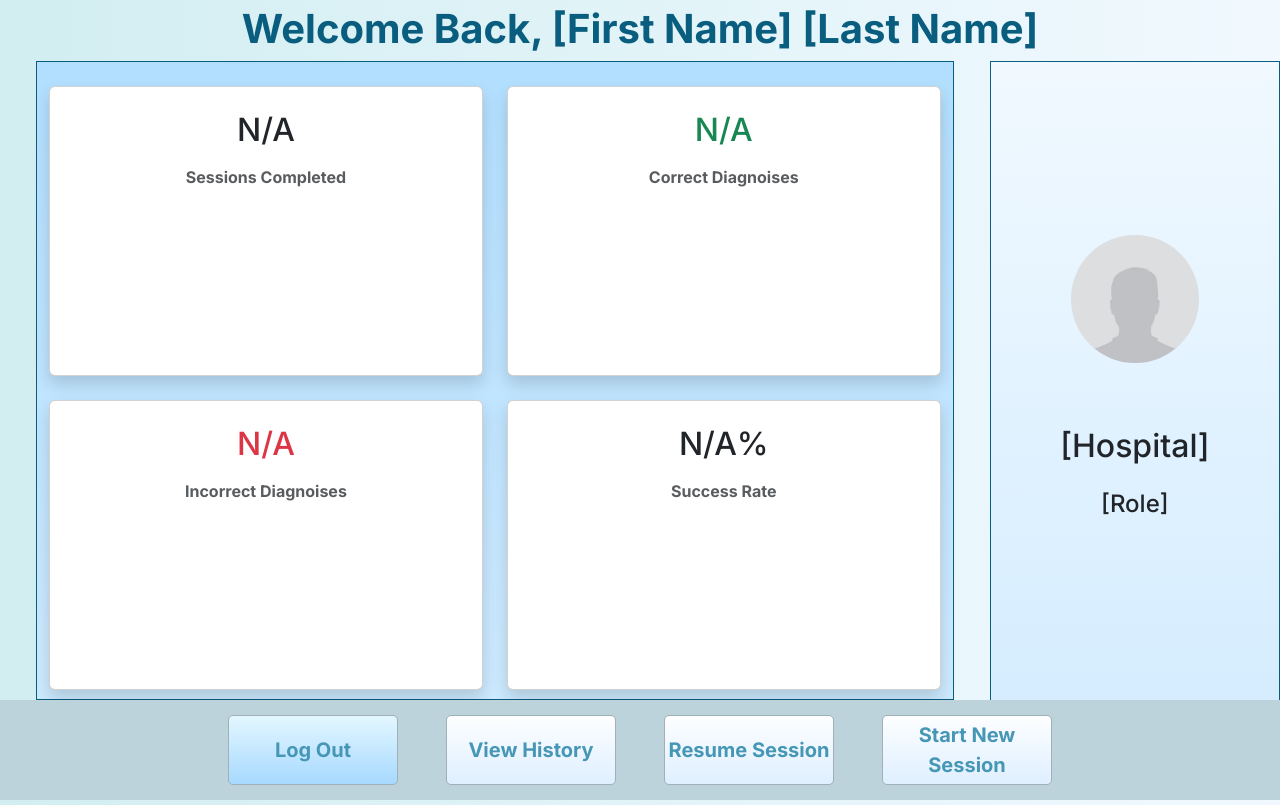
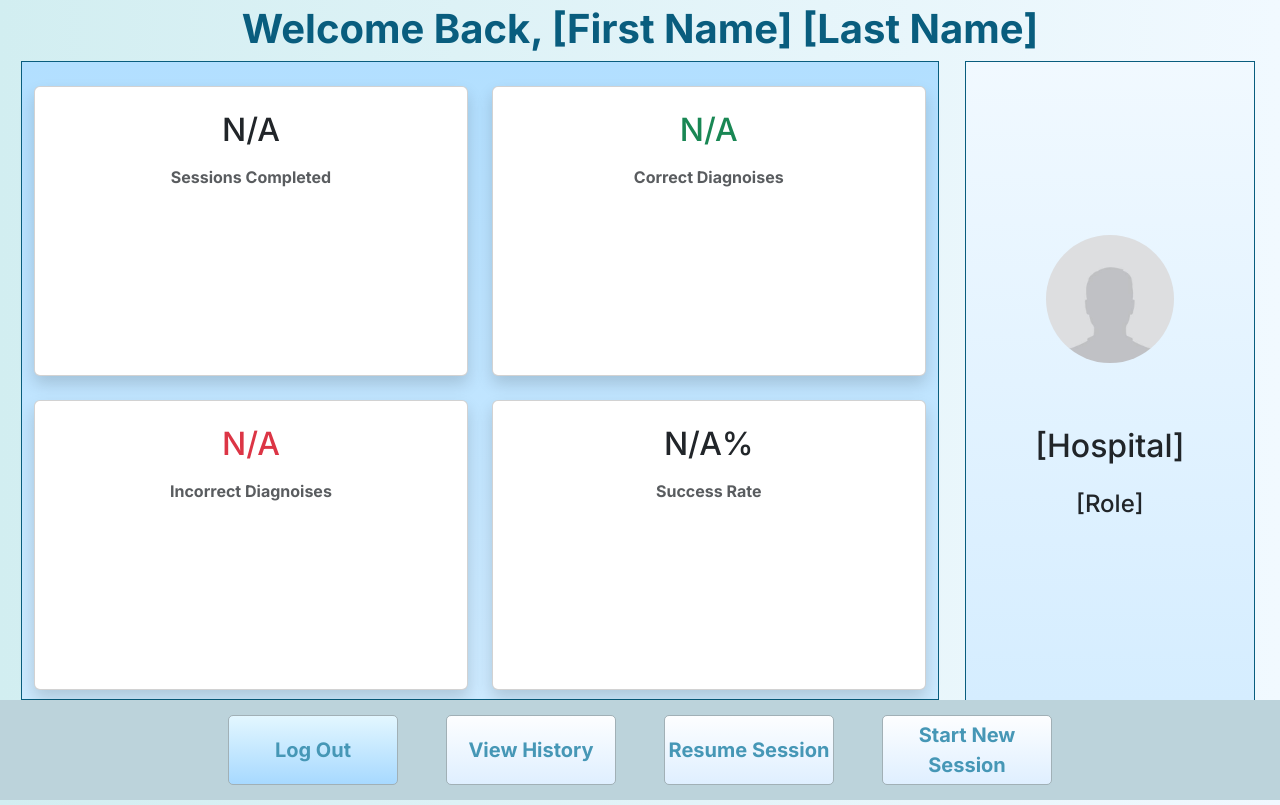
Before and after one commit to eddie-reyes/dtt, a React (Vite) app: page /menu in a window 1280 px wide. Built offline with nearby package versions, Linux system fonts and the light colour scheme; no server answers.

Commit message:
Shifted the Stats Grid and User Info to the Right

```diff
--- a/src/components/Menu/Menu.jsx
+++ b/src/components/Menu/Menu.jsx
@@ -40,6 +40,8 @@ export default function Menu() {
                                 height: '79.9vh',
                                 paddingBottom: '30px',
                                 marginTop: '-48px',
+                                position: 'relative',
+                                right: '15px',
                             }}
                         > {/* row row-cols-1 row-cols-md-4 g-4 */}
                             <div class="col">
@@ -119,6 +121,8 @@ export default function Menu() {
                         border: '1px solid var(--dark-border)',
                         width: '30%',
                         height: '80vh',
+                        position: 'relative',
+                        right: '25px',
                     }}
                 >
                     {/* User Info */}
```
